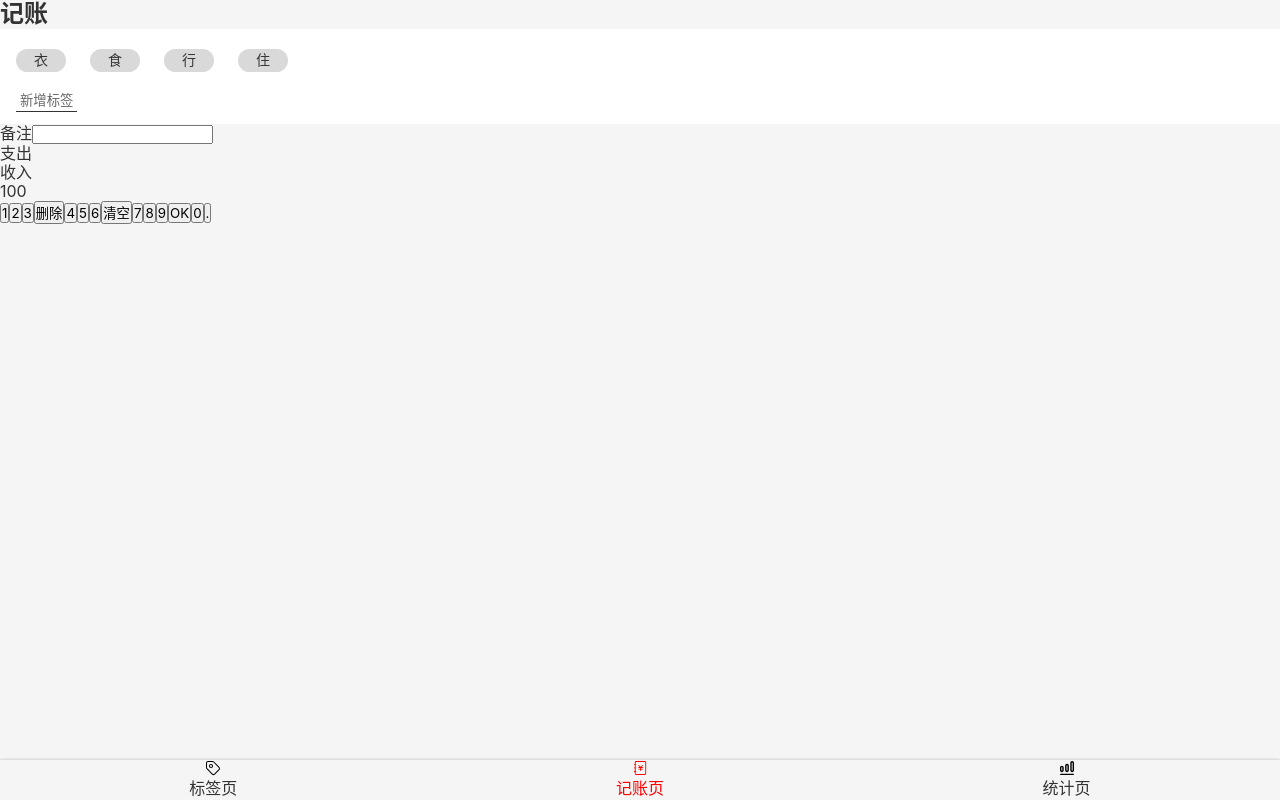
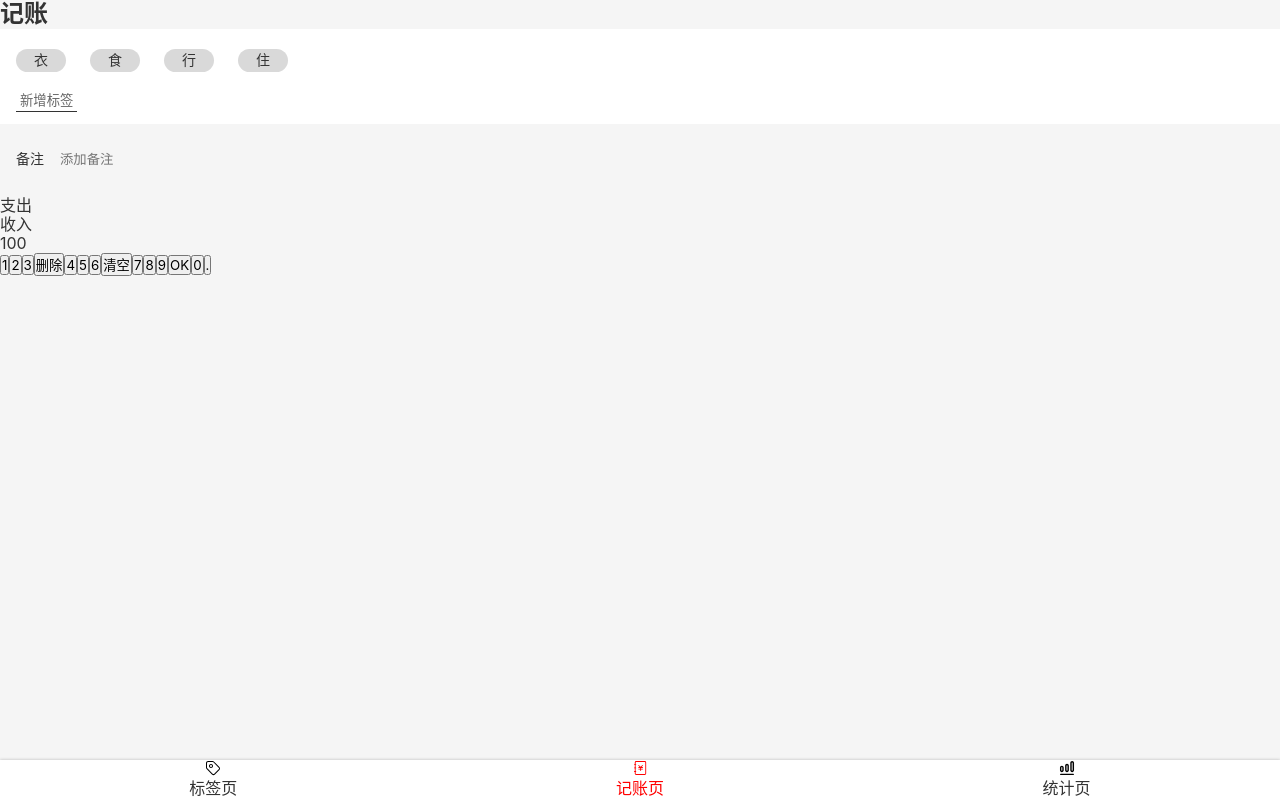
Before and after one commit to mumu111111/react-tally, a React app: page /#/money in a window 1280 px wide. Built offline with nearby package versions, Linux system fonts and the light colour scheme.

Commit message:
完成NotedSection UI

```diff
--- a/src/components/Nav.tsx
+++ b/src/components/Nav.tsx
@@ -4,6 +4,7 @@
 import Icon from './Icon'
 
 const NavWrapper = styled.nav`
+background: white;
   line-height: 24px;
   box-shadow: 0 0 3px rgba(0,0,0,0.25);
   > ul {
--- a/src/index.scss
+++ b/src/index.scss
@@ -22,3 +22,6 @@
 button{
   font-family: inherit;
 }
+:focus{
+  outline: none;
+}
--- a/src/views/Money.tsx
+++ b/src/views/Money.tsx
@@ -19,6 +19,26 @@
 
 `
 const NotesSection = styled.section`
+    background: #f5f5f5;
+    padding: 0 16px;
+    font-size: 14px;
+    > label {
+        display: flex;
+        align-items: center;
+        > span {
+            margin-right: 16px;
+            white-space: nowrap; //不换行
+        }
+        > input {
+            display: block;
+            width: 1000%;
+            height: 72px;
+            background: none;
+            border: none;
+        }
+    }
+
+
 
 `
 const CategorySection = styled.section`
@@ -45,7 +65,7 @@
             <NotesSection>
                 <label>
                     <span>备注</span>
-                    <input type="text"></input>
+                    <input type="text" placeholder="添加备注" />
                 </label>
             </NotesSection>
             {/* 切换项 */}
```
